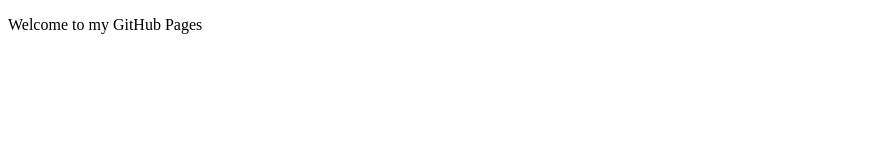
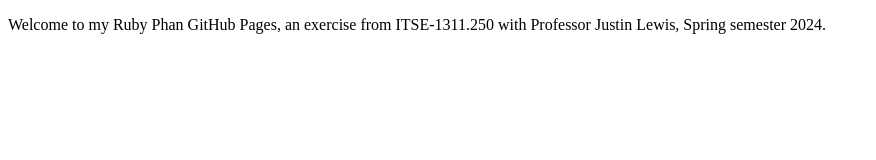
Before and after one commit to rubynphan/ITSE-1311-250, a plain HTML site: page index.html in a window 1280 px wide. Shown: the whole page, without its empty margins (0-876 px from the left). Drawn offline with Linux system fonts and the light colour scheme.

Commit message:
Update index.html

```diff
--- a/index.html
+++ b/index.html
@@ -4,7 +4,7 @@
 <title>GitHub Pages</title>
 <body>
    <p>
-      Welcome to my GitHub Pages
+      Welcome to my Ruby Phan GitHub Pages, an exercise from ITSE-1311.250 with Professor Justin Lewis, Spring semester 2024.
    </p>
 </body>
 </html>
```
